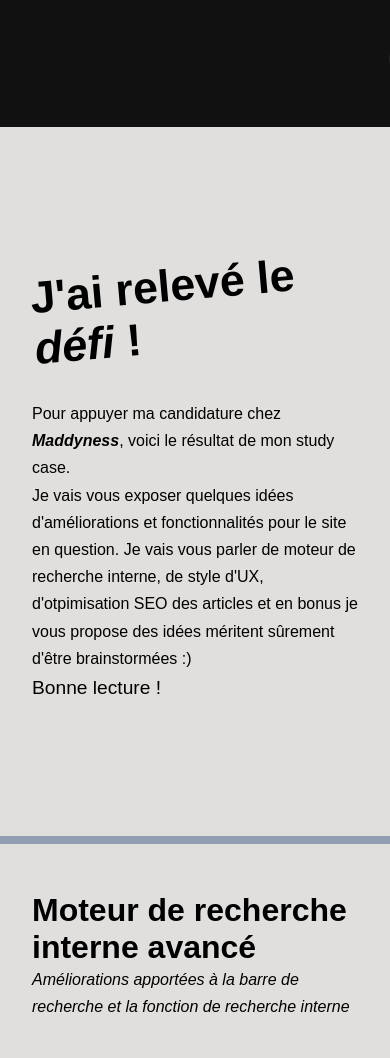
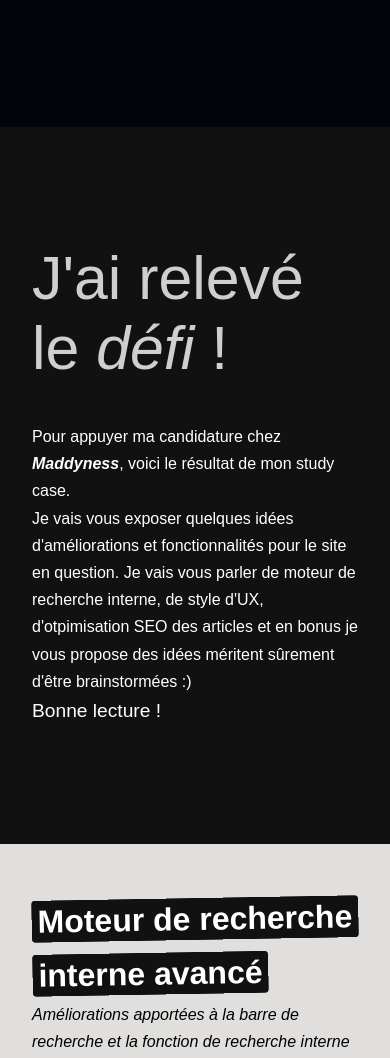
Before and after one commit to AlexandraBarbier/studycase-maddyness, a plain HTML site: page index.html in a window 390 px wide. Shown: the top 1058 px of the page. Drawn offline with nearby package versions, Linux system fonts and the light colour scheme; a web font is replaced by a local one.

Commit message:
Update style.css

```diff
--- a/style.css
+++ b/style.css
@@ -63,7 +63,7 @@ li {
 }
 
 header {
-    background-color: #111;
+    background-color: #02030b;
     color: #fff;
     margin: auto;
     display: flex;
@@ -74,11 +74,12 @@ header {
 
 
 .hello {
-    transform: rotate(-5deg);
-    font-size: 2.8rem;
+    font-size: 3.8rem;
     margin-bottom: 2.5rem;
     transform-origin: center;
     text-align: left;
+    opacity: .8;
+    font-weight: 500;
 }
 
 .scrollingTxt {
@@ -97,7 +98,6 @@ section {
     height: 100%;
     text-align: center;
     padding: 3rem 5rem;
-    border-bottom: 8px solid #929eb2;
 }
 
 header {
@@ -109,13 +109,25 @@ header {
     display: flex;
     flex-direction: column;
     justify-content: center;
-    align-items: center;
-    align-content: center;
+    align-items: flex-start;
+    align-content: flex-start;
     text-align: left;
+    background-color: #111;
+    color: #fff;
 }
 
 section>div {
     text-align: left;
+}
+
+h2 span {
+    background-color: #111;
+    padding: 3px 6px;
+    border-radius: 4px;
+    -webkit-box-decoration-break: clone;
+    box-decoration-break: clone;
+    line-height: 1.7;
+    /* transform: rotate(1deg); */
 }
 
 .case-container {
@@ -132,7 +144,6 @@ section>div {
     padding: 2.5rem 0;
     position: relative;
     width: 100%;
-
 }
 
 div.titleCase-container {
@@ -143,9 +154,22 @@ div.titleCase-container {
     width: 33%;
 }
 
+.case-container--top h2,
+.bonus h2 {
+    font-size: 50px;
+
+    /* margin-bottom: 50px; */
+}
+
 .case-container--top h2 {
-    font-size: 50px;
-    /* margin-bottom: 50px; */
+    color: #fff;
+    transform: rotate(359deg);
+}
+
+.bonus h2 {
+    color: #111;
+    transform: rotate(359deg);
+
 }
 
 .asideCase-container {
@@ -199,7 +223,18 @@ div.titleCase-container {
 
 .bonus {
     text-align: left;
+    background: #111;
+    color: #e7e7e7;
 }
+
+.bonus>* {
+    margin-bottom: 20px;
+}
+
+.bonus h3 {
+    font-size: 26px;
+}
+
 
 @media screen and (max-width: 824px) {
 
@@ -210,6 +245,10 @@ div.titleCase-container {
 
     section {
         padding: 3rem 2rem;
+    }
+
+    .hello {
+        font-size: 1.8;
     }
 
     div.titleCase-container {
@@ -233,4 +272,16 @@ div.titleCase-container {
     .right {
         width: 100%;
     }
+
+    .subCases.pad1 {
+        padding-bottom: 0;
+    }
 }
+
+.row {
+    flex-direction: row;
+}
+
+.bonus h2 span {
+    background-color: #f2f2f2;
+}
```
